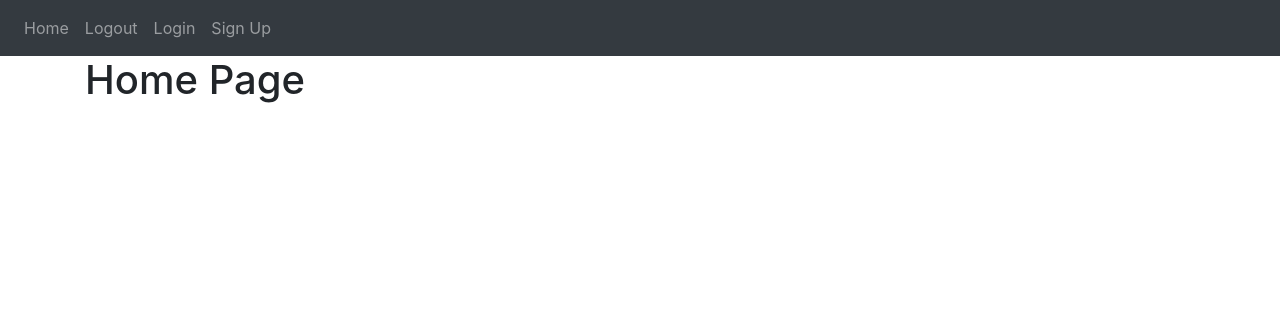
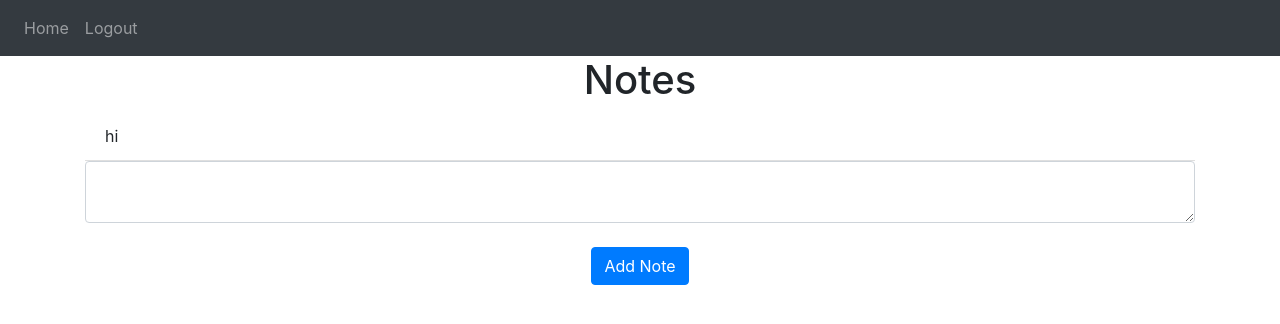
Before and after one commit to sahilshah16/Flask_Project, a Flask app: template website/templates/home.html in a window 1280 px wide. Shown: the top 324 px of the page. Run offline with Flask 3, Linux system fonts and the light colour scheme; the template is opened without the code that fills it: values that come from a table or form of the project are taken from there, others are empty; some libraries are stand-ins or nearby versions.

Commit message:
Add notes

```diff
--- a/website/templates/base.html
+++ b/website/templates/base.html
@@ -29,10 +29,13 @@
             </button>
             <div class="collapse navbar-collapse" id="navbar">
               <div class="navbar-nav">
+                {%if user.is_authenticated%}
                 <a class="nav-item nav-link" id="home" href="/">Home</a>
                 <a class="nav-item nav-link" id="logout" href="/logout">Logout</a>
+                {%else%}
                 <a class="nav-item nav-link" id="login" href="/login">Login</a>
                 <a class="nav-item nav-link" id="signUp" href="/sign-up">Sign Up</a>
+                {%endif%}
               </div>
             </div>
         </nav>
--- a/website/templates/home.html
+++ b/website/templates/home.html
@@ -1,5 +1,20 @@
 {% extends "base.html" %} {% block title %}Home{% endblock%}
 
 {% block content%}
-<h1>Home Page</h1>
+  <h1 align="center">Notes</h1>
+  <ul class="list-group list-group-flush" id="notes">
+    {% for note in user.notes %}
+    <li class="list-group-item">
+      {{ note.data }}
+    </li>
+    {% endfor %}
+  </ul>
+
+  <form method="POST">
+    <textarea name="note" id="note" class="form-control"></textarea>
+    <br />
+    <div align="center">
+      <button type="submit" class="btn btn-primary">Add Note</button>
+    </div>
+  </form>
 {% endblock %}
```
Also changed, not shown: website/__init__.py (+11 -0 lines), website/auth.py (+9 -4 lines), website/views.py (+20 -3 lines), instance/database.db.
